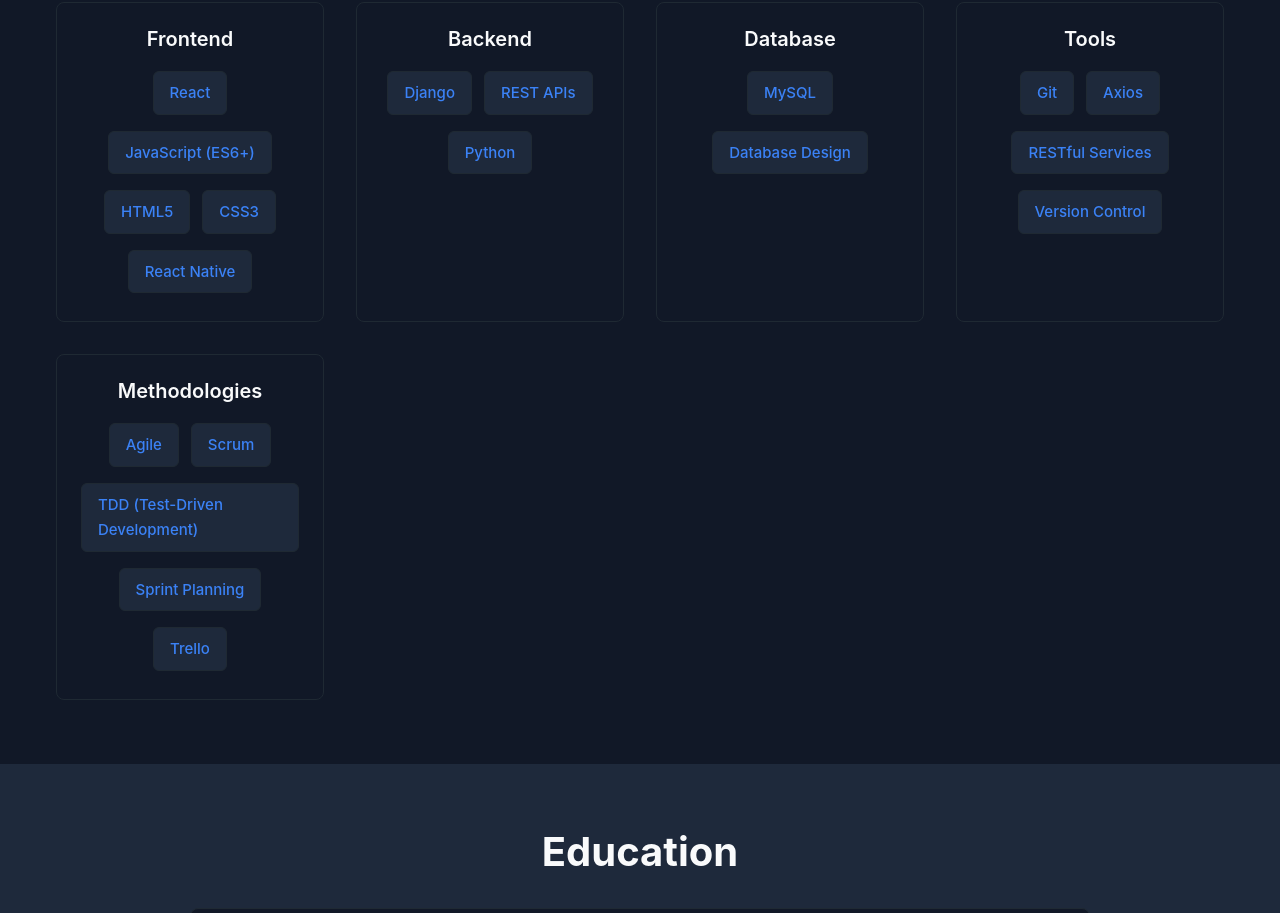
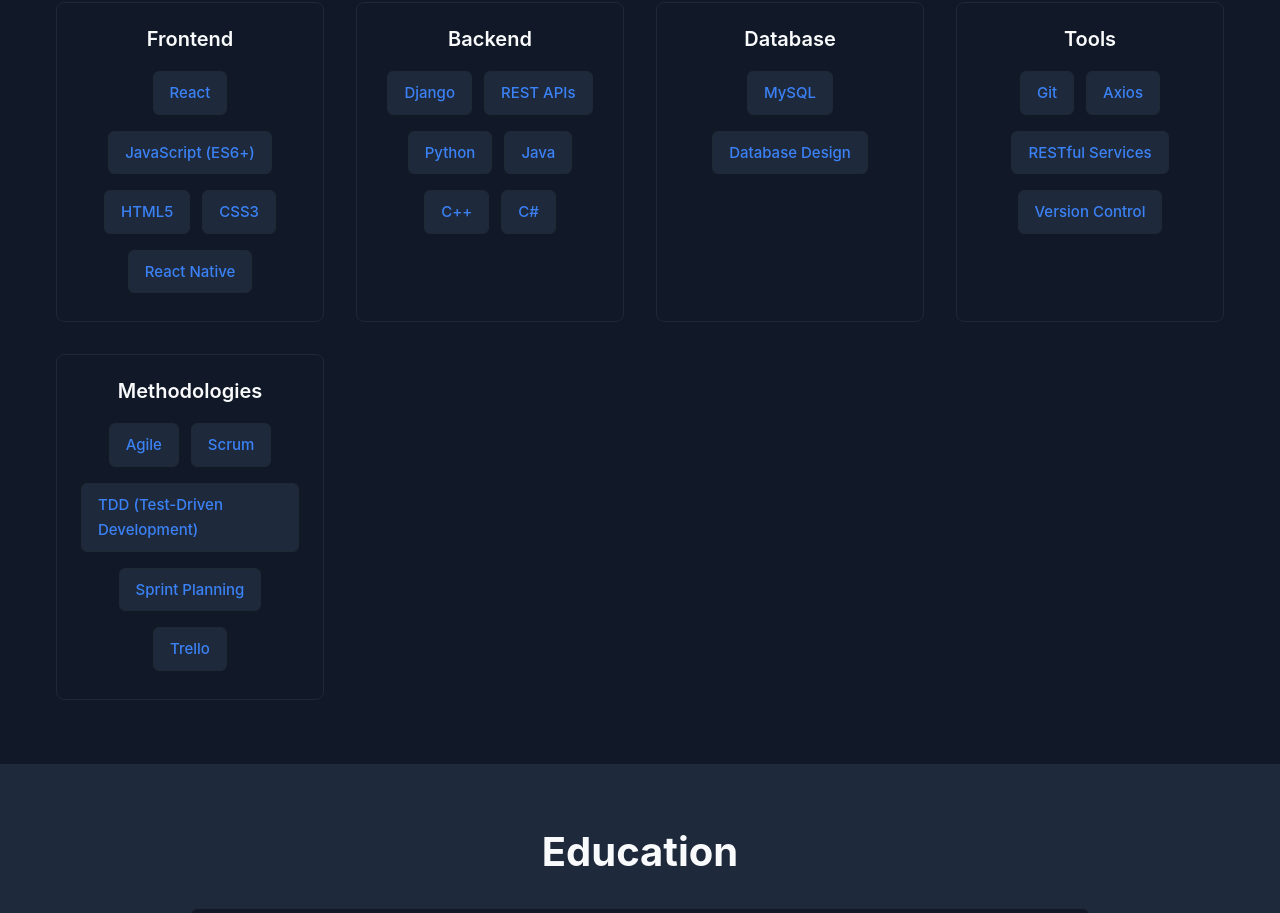
Before and after one commit to JacquesGuegong/portfolio, a React (Vite) app: page / in a window 1280 px wide. Shown: the part 3200-4113 px from the top of the page. Built offline with nearby package versions, Linux system fonts and the light colour scheme.

Commit message:
skills Updated

```diff
--- a/src/data/skills.js
+++ b/src/data/skills.js
@@ -6,7 +6,7 @@
 
 export const skills = {
   Frontend: ['React', 'JavaScript (ES6+)', 'HTML5', 'CSS3', 'React Native'],
-  Backend: ['Django', 'REST APIs', 'Python'],
+  Backend: ['Django', 'REST APIs', 'Python', 'Java', 'C++', 'C#'],
   Database: ['MySQL', 'Database Design'],
   Tools: ['Git', 'Axios', 'RESTful Services', 'Version Control'],
   Methodologies: ['Agile', 'Scrum', 'TDD (Test-Driven Development)', 'Sprint Planning', 'Trello']
```
